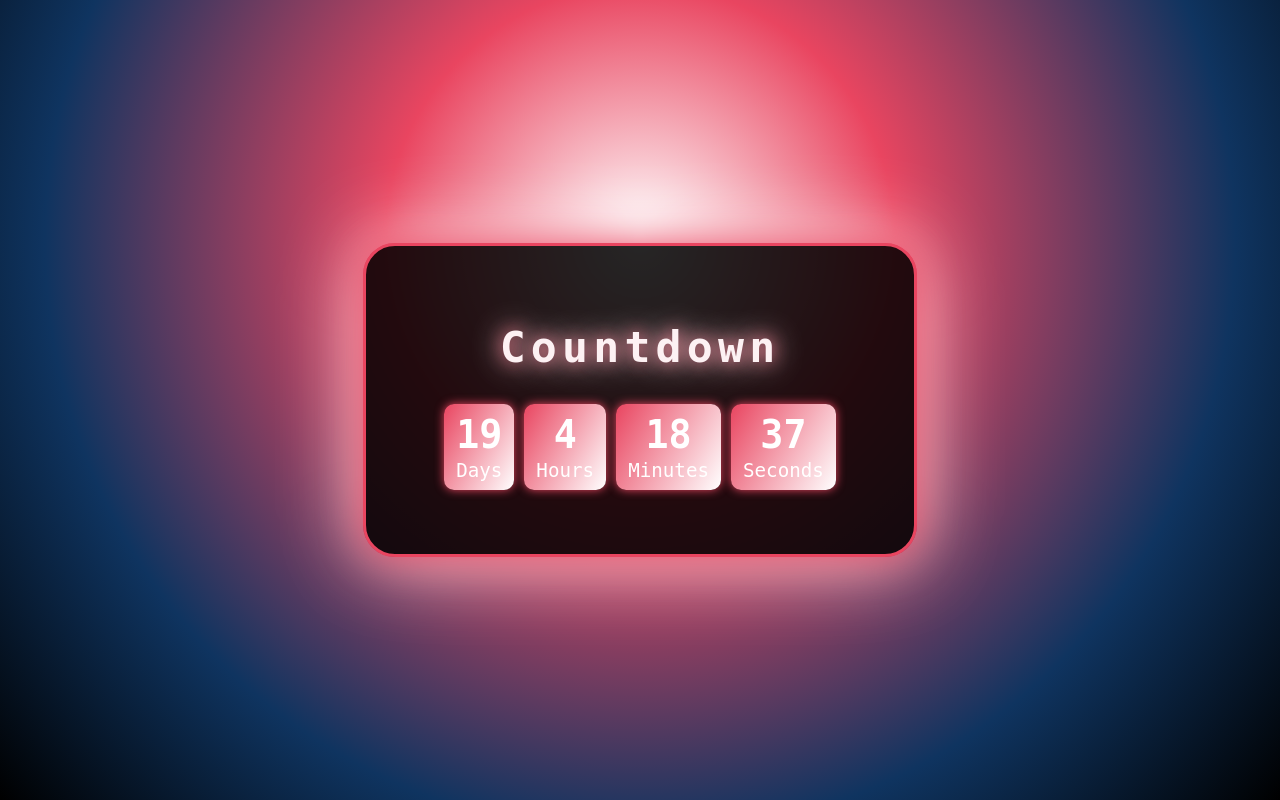
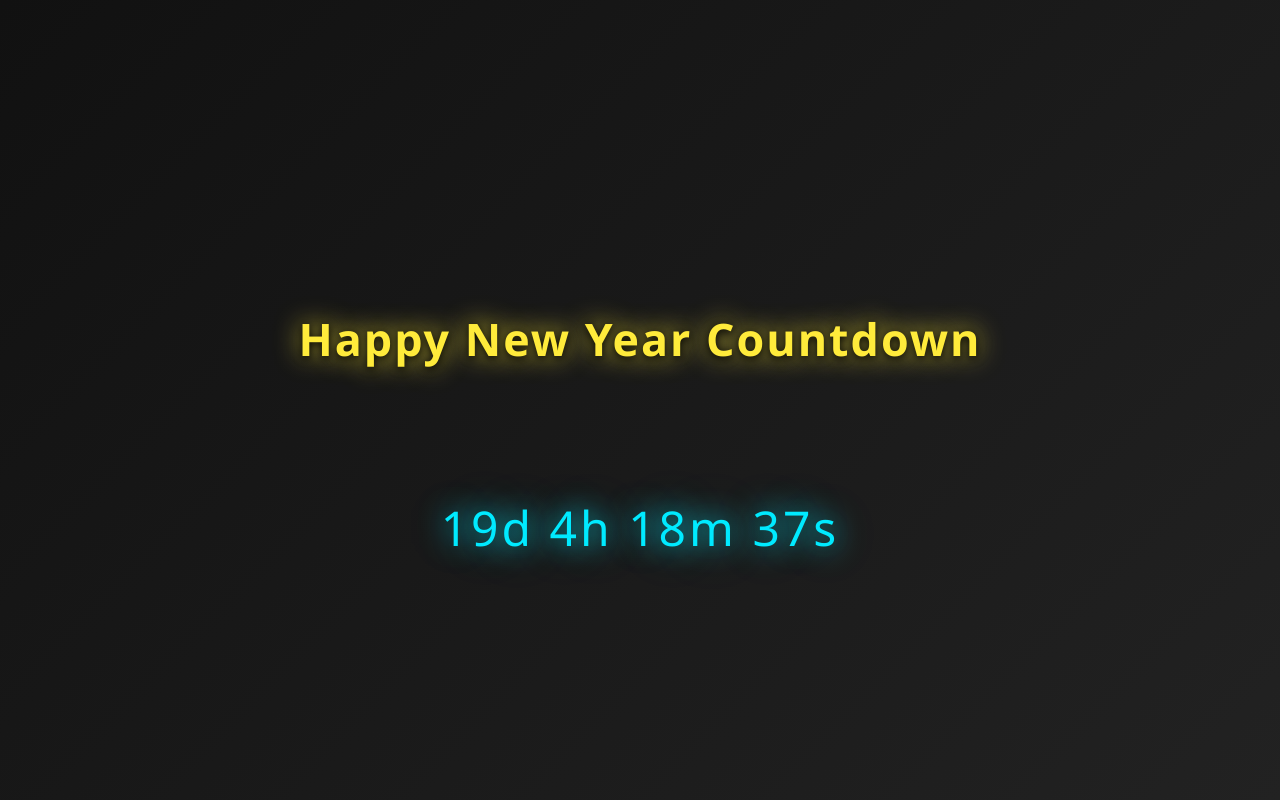
Before and after one commit to gurraoptimus/hyppyear, a plain HTML site: page index.html in a window 1280 px wide. Drawn offline with Linux system fonts and the light colour scheme.

Commit message:
happyear

```diff
--- a/index.html
+++ b/index.html
@@ -1,217 +1,99 @@
 <!DOCTYPE html>
-<html lang="en">
-<head>
-    <meta charset="UTF-8">
-    <meta name="viewport" content="width=device-width, initial-scale=1.0">
+                    <!--Written by gurraoptimus for Gurraoptimus Development 2025-->
+<html lang="en" dir="ltr">
+    <head>
+        <meta charset="UTF-8">
+        <meta name="viewport" content="width=device-width, initial-scale=1.0" user-scalable="no">
+        <meta http-equiv="X-UA-Compatible" content="ie=edge">
+        <meta property="fb:app_id"             content="" />
+        <meta property="og:url"                content="https://www.gurraoptimus.github.io/hyppyear" />
+        <meta property="og:type"               content="gurraoptimus.se" />
+        <meta property="og:title"              content="Happy New Year Countdown" />
+        <meta property="og:description"        content="Countdown to the New Year with a live timer." />
+        <meta property="og:image"              content="https://www.gurraoptimus.github.io/hyppyear/img/year.jpg" />
+        <link rel="icon" type="icon" href="https://www.gurraoptimus.github.io/hyppyear/favicon.svg"/>
     <title>Happy New Year Countdown</title>
-    <link rel="icon" type="image/svg+xml" href="favicon.svg">
     <style>
         body {
+            font-family: 'Segoe UI', Arial, sans-serif;
+            background: linear-gradient(135deg, #111 0%, #222 100%);
+            color: #fff;
+            text-align: center;
+            min-height: 100vh;
             margin: 0;
-            overflow: hidden;
-            background: radial-gradient(circle at 50% 30%, #fff 0%, #e94560 30%, #0f3460 70%, #000 100%);
-            color: #e94560;
-            font-family: 'Orbitron', 'Roboto Mono', 'monospace', sans-serif;
-            min-height: 100vh;
             display: flex;
-            align-items: center;
-            justify-content: center;
-            transition: background 1s;
-        }
-        .middle {
-            position: relative;
-            text-align: center;
-            background: rgba(0,0,0,0.85);
-            border: 3px solid #e94560;
-            border-radius: 32px;
-            box-shadow: 0 0 40px #e94560, 0 0 80px #fff;
-            padding: 48px 64px;
-            max-width: 420px;
-            width: 100%;
-            margin: 0 auto;
-        }
-        .label {
-            font-size: 2.7em;
-            margin-bottom: 32px;
-            font-family: 'Orbitron', 'Roboto Mono', 'monospace', sans-serif;
-            text-shadow: 0 0 16px #e94560, 0 0 32px #fff;
-            letter-spacing: 0.12em;
-            animation: labelPulse 1.5s infinite alternate;
-        }
-        @keyframes labelPulse {
-            0% { color: #e94560; text-shadow: 0 0 16px #e94560, 0 0 32px #fff; }
-            100% { color: #fff; text-shadow: 0 0 32px #fff, 0 0 16px #e94560; }
-        }
-        .time {
-            margin-bottom: 16px;
-            display: flex;
+            flex-direction: column;
             justify-content: center;
             align-items: center;
-            gap: 10px;
         }
-        .time span {
-            display: flex;
-            flex-direction: column;
-            align-items: center;
-            margin: 0;
-            font-size: 1.2em;
-            color: #fff;
-            background: linear-gradient(120deg, #e94560 0%, #fff 100%);
-            border-radius: 10px;
-            padding: 8px 12px;
-            box-shadow: 0 0 10px #e94560;
-            font-family: 'Roboto Mono', 'monospace';
-            animation: none;
+        h1 {
+            font-size: 2.8em;
+            margin-top: 1.5em;
+            letter-spacing: 2px;
+            color: #ffeb3b;
+            text-shadow: 0 2px 8px #000, 0 0 20px #ffeb3b88;
+            animation: glow 2s infinite alternate;
         }
-        .time span div {
-            font-size: 2em;
-            font-weight: bold;
-            margin-bottom: 2px;
+        @keyframes glow {
+            from {
+                text-shadow: 0 2px 8px #000, 0 0 10px #ffeb3b88;
+            }
+            to {
+                text-shadow: 0 2px 8px #000, 0 0 30px #ffeb3b;
+            }
         }
-        .popup {
-            display: none;
-            position: fixed;
-            left: 50%;
-            top: 50%;
-            transform: translate(-50%, -50%);
-            background: rgba(0,0,0,0.95);
-            color: #fff;
-            border: 3px solid #e94560;
-            border-radius: 32px;
-            box-shadow: 0 0 60px #e94560, 0 0 120px #fff;
-            padding: 60px 80px;
+        #countdown {
             font-size: 3em;
-            z-index: 100;
-            text-align: center;
-            animation: popupFade 1s, popupGlow 2s infinite alternate;
-            min-width: 320px;
-            min-height: 120px;
-            line-height: 1.2;
+            margin-top: 2em;
+            letter-spacing: 3px;
+            color: #00eaff;
+            text-shadow: 0 0 10px #00eaff88, 0 0 20px #00eaff44;
+            animation: pulse 1.5s infinite alternate;
+            transition: color 0.3s;
         }
-        .popup span {
-            display: block;
-            font-size: 1.2em;
-            font-weight: bold;
-            letter-spacing: 0.04em;
+        @keyframes pulse {
+            from {
+                text-shadow: 0 0 10px #00eaff88, 0 0 20px #00eaff44;
+            }
+            to {
+                text-shadow: 0 0 30px #00eaff, 0 0 60px #00eaff44;
+            }
         }
-        @keyframes popupGlow {
-            0% { box-shadow: 0 0 60px #e94560, 0 0 120px #fff; }
-            100% { box-shadow: 0 0 120px #e94560, 0 0 180px #fff; }
-        }
-        @keyframes popupFade {
-            0% { opacity: 0; transform: scale(0.8) translate(-50%, -50%); }
-            100% { opacity: 1; transform: scale(1) translate(-50%, -50%); }
-        }
-        canvas#fireworks {
-            position: fixed;
-            left: 0;
-            top: 0;
-            width: 100vw;
-            height: 100vh;
-            z-index: 99;
-            pointer-events: none;
+        @media (max-width: 600px) {
+            h1 { font-size: 2em; }
+            #countdown { font-size: 1.5em; }
         }
     </style>
-</head>
-<body>
-    <div class="middle">
-        <h1 class="label">Countdown</h1>
-        <div class="time">
-            <span><div class="d">00</div> Days</span>
-            <span><div class="h">00</div> Hours</span>
-            <span><div class="m">00</div> Minutes</span>
-            <span><div class="s">00</div> Seconds</span>
-        </div>
-    </div>
-    <canvas id="fireworks"></canvas>
-    <div class="popup" id="newyear-popup"></div>
     <script>
-        // Fireworks animation
-        const canvas = document.getElementById('fireworks');
-        const ctx = canvas.getContext('2d');
-        canvas.width = window.innerWidth;
-        canvas.height = window.innerHeight;
-        function randomColor() {
-            return `hsl(${Math.random()*360},100%,60%)`;
+        function updateCountdown() {
+            // Set target date to next Jan 1st
+            const now = new Date();
+            let year = now.getFullYear();
+            const target = new Date(year + 1, 0, 1, 0, 0, 0);
+            if (now.getMonth() === 0 && now.getDate() === 1) {
+                document.getElementById('countdown').textContent = "🎉 Happy New Year! 🎉";
+                document.getElementById('countdown').style.color = "#ffeb3b";
+                document.getElementById('countdown').style.textShadow = "0 0 30px #ffeb3b, 0 0 60px #fff";
+                return;
+            }
+            const diff = target - now;
+            const days = Math.floor(diff / (1000 * 60 * 60 * 24));
+            const hours = Math.floor((diff / (1000 * 60 * 60)) % 24);
+            const minutes = Math.floor((diff / (1000 * 60)) % 60);
+            const seconds = Math.floor((diff / 1000) % 60);
+            document.getElementById('countdown').textContent =
+                days + "d " + hours + "h " + minutes + "m " + seconds + "s ";
+            document.getElementById('countdown').style.color = "#00eaff";
+            document.getElementById('countdown').style.textShadow = "0 0 10px #00eaff88, 0 0 20px #00eaff44";
         }
-        class Firework {
-            constructor(x, y) {
-                this.x = x;
-                this.y = y;
-                this.particles = [];
-                for (let i = 0; i < 80; i++) {
-                    const angle = Math.random() * 2 * Math.PI;
-                    const speed = Math.random() * 5 + 2;
-                    this.particles.push({
-                        x: x,
-                        y: y,
-                        dx: Math.cos(angle) * speed,
-                        dy: Math.sin(angle) * speed,
-                        alpha: 1,
-                        color: randomColor(),
-                        size: Math.random() * 3 + 1
-                    });
-                }
-            }
-            update() {
-                this.particles.forEach(p => {
-                    p.x += p.dx;
-                    p.y += p.dy;
-                    p.dy += 0.05;
-                    p.alpha -= 0.018;
-                });
-                this.particles = this.particles.filter(p => p.alpha > 0);
-            }
-            draw() {
-                this.particles.forEach(p => {
-                    ctx.globalAlpha = p.alpha;
-                    ctx.fillStyle = p.color;
-                    ctx.beginPath();
-                    ctx.arc(p.x, p.y, p.size, 0, 2 * Math.PI);
-                    ctx.fill();
-                });
-            }
-        }
-        let fireworks = [];
-        function animateFireworks() {
-            ctx.clearRect(0, 0, canvas.width, canvas.height);
-            fireworks.forEach((fw, i) => {
-                fw.update();
-                fw.draw();
-                if (fw.particles.length === 0) fireworks.splice(i, 1);
-            });
-            requestAnimationFrame(animateFireworks);
-        }
-        animateFireworks();
-        // Countdown script
-        const currentYear = new Date().getFullYear();
-        const countdownDate = new Date(`Jan 1, ${currentYear + 1} 00:00:00`).getTime();
-        function updateCountdown() {
-            const now = new Date().getTime();
-            const distance = countdownDate - now;
-            const days = Math.floor(distance / (1000 * 60 * 60 * 24));
-            const hours = Math.floor((distance % (1000 * 60 * 60 * 24)) / (1000 * 60 * 60));
-            const minutes = Math.floor((distance % (1000 * 60 * 60)) / (1000 * 60));
-            const seconds = Math.floor((distance % (1000 * 60)) / 1000);
-            document.querySelector('.d').innerText = days;
-            document.querySelector('.h').innerText = hours;
-            document.querySelector('.m').innerText = minutes;
-            document.querySelector('.s').innerText = seconds;
-            if (distance < 0) {
-                document.querySelector('.middle').style.display = 'none';
-                document.getElementById('newyear-popup').style.display = 'block';
-                document.getElementById('newyear-popup').innerHTML = `<span>🎉 Happy New Year🎉</span>`;
-                document.getElementById('newyear-popup').innerHTML += `<span>Welcome to ${currentYear + 1}!</span>`;
-                // Fireworks explode
-                for (let i = 0; i < 8; i++) {
-                    fireworks.push(new Firework(
-                        Math.random() * canvas.width,
-                        Math.random() * canvas.height / 2 + canvas.height / 4
-                    ));
-                }
-            }
-        }
-        setInterval(updateCountdown, 1000);
+        window.onload = function() {
+            updateCountdown();
+            setInterval(updateCountdown, 1000);
+        };
     </script>
-</body>
-</html>
+    </head>
+    <body>
+        <h1>Happy New Year Countdown</h1>
+        <div id="countdown"></div>
+    </body>
+    </html>
```
